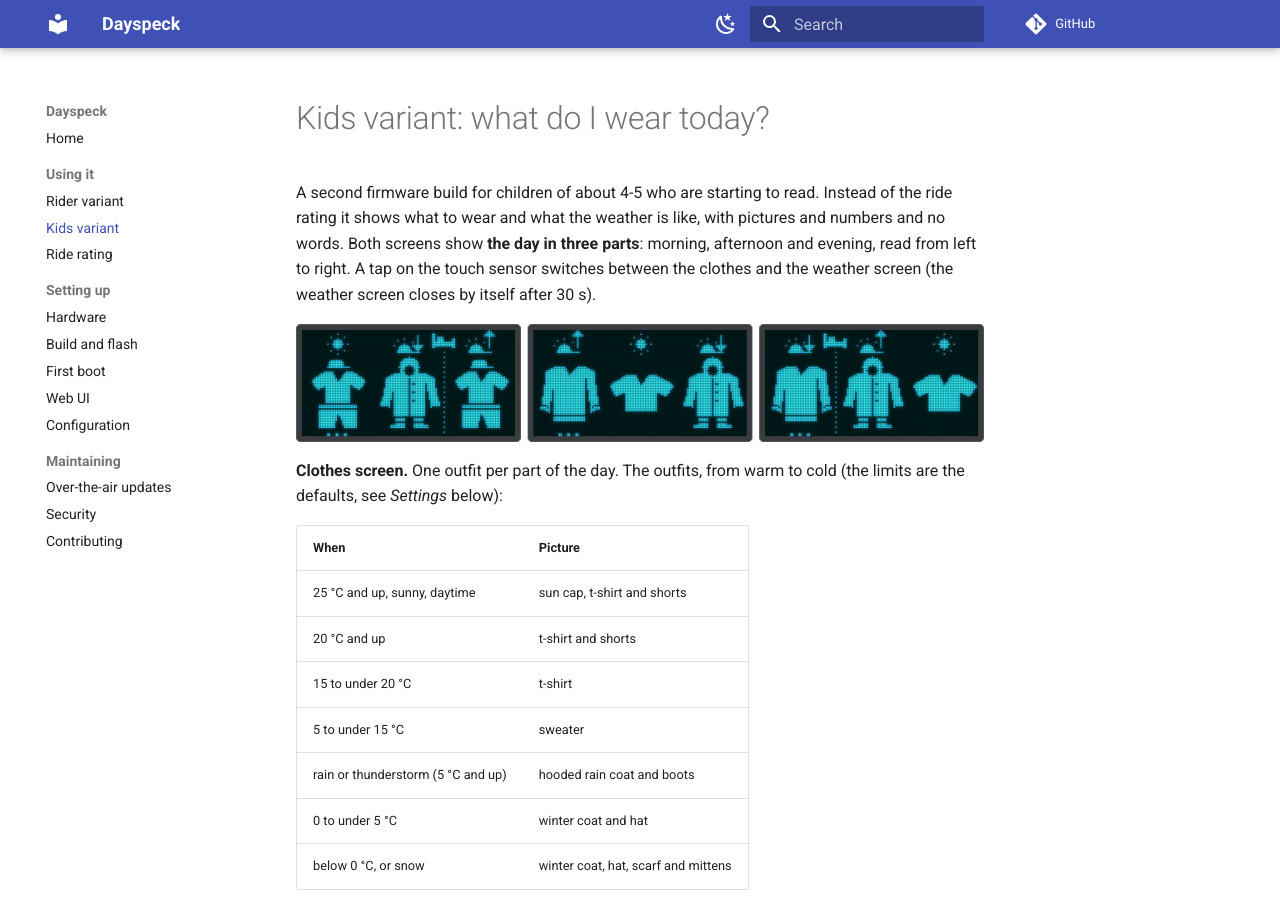
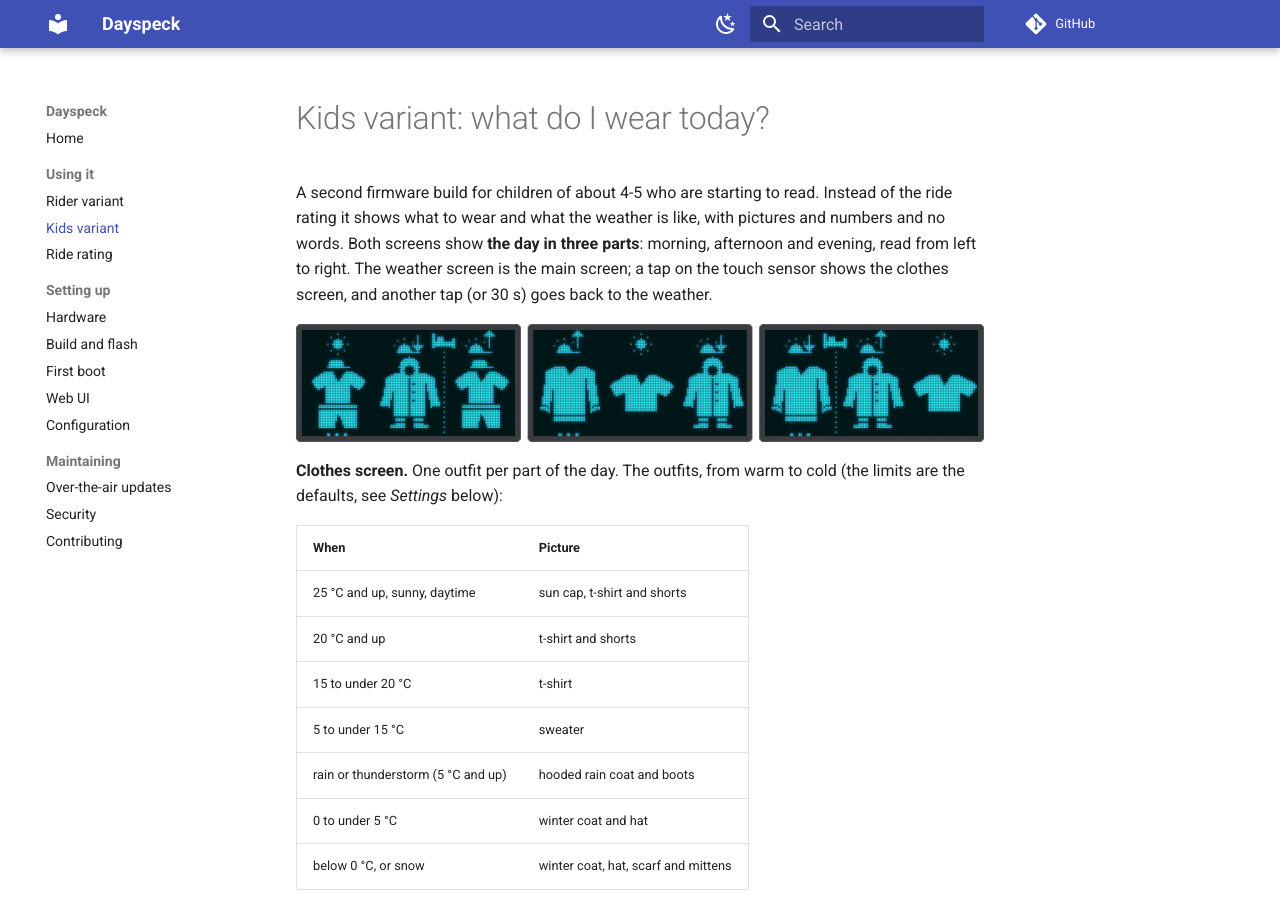
Before and after one commit to martijn4313/Dayspeck, an MkDocs documentation site: the page built from docs/kids.md, in a window 1280 px wide and 900 px high. Built offline with MkDocs 1.6.1 and Material for MkDocs 9.7.7, drawn with Linux system fonts in a browser that asks for light colours; comment, search, counter and statistics services are not loaded.

Commit message:
Kids: the weather screen is the main screen
A tap now shows the clothes screen, and another tap (or 30 s) returns to
the weather.

Co-Authored-By: Claude Opus 5.5 <noreply@anthropic.com>
Claude-Session: https://claude.ai/code/session_015K6ocNX4K4c6roKqsVMzdi

```diff
--- a/docs/kids.md
+++ b/docs/kids.md
@@ -2,9 +2,9 @@
 
 A second firmware build for children of about 4-5 who are starting to read. Instead of the ride
 rating it shows what to wear and what the weather is like, with pictures and numbers and no words. Both
-screens show **the day in three parts**: morning, afternoon and evening, read from left to right. A tap on
-the touch sensor switches between the clothes and the weather screen (the weather screen closes by itself
-after 30 s).
+screens show **the day in three parts**: morning, afternoon and evening, read from left to right. The
+weather screen is the main screen; a tap on the touch sensor shows the clothes screen, and another tap (or
+30 s) goes back to the weather.
 
 ![Kids clothes screens. A summer afternoon: sun cap, t-shirt and shorts now, a rain coat for the evening, sun cap again tomorrow morning. An autumn morning: a sweater now, a t-shirt this afternoon, a rain coat this evening. An autumn evening: a sweater now, a rain coat tomorrow morning, a t-shirt tomorrow afternoon](images/kids-clothes.png){ .center }
 
```
Also changed, not shown: 1 other file.
